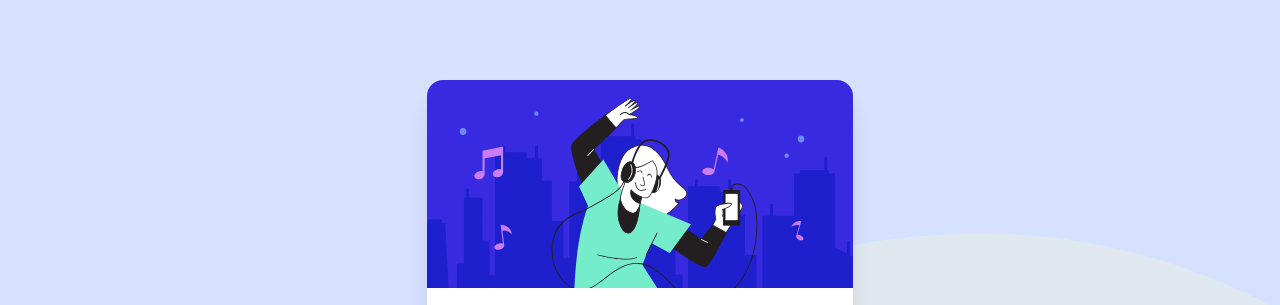
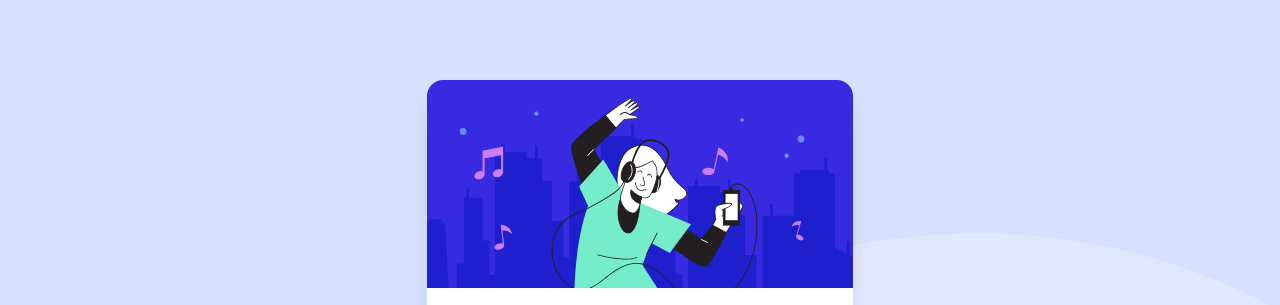
Before and after one commit to Sushanta65/Order-Summary-Card, a plain HTML site: page index.html in a window 1280 px wide. Shown: the top 305 px of the page. Drawn offline with nearby package versions, Linux system fonts and the light colour scheme.

Commit message:
Update style.css

```diff
--- a/style.css
+++ b/style.css
@@ -4,7 +4,7 @@ body{
     background-image: url("./Images/pattern-background-mobile.svg");
     background-repeat: no-repeat;
     background-size: contain;
-    background-color: #E0E8EF;
+    background-color: #e0e8ff;
     font-family: 'Red Hat Display', sans-serif;
     color: #595959;
 }
```
